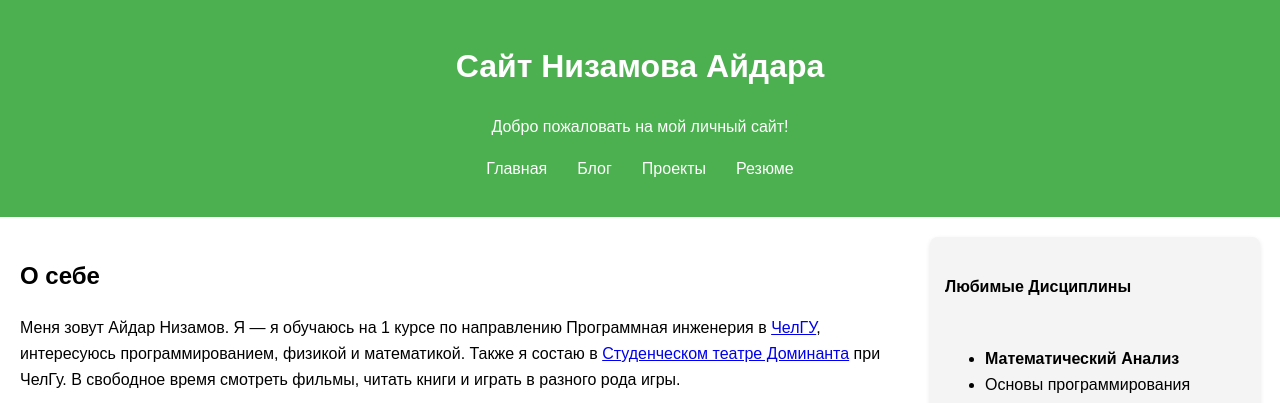
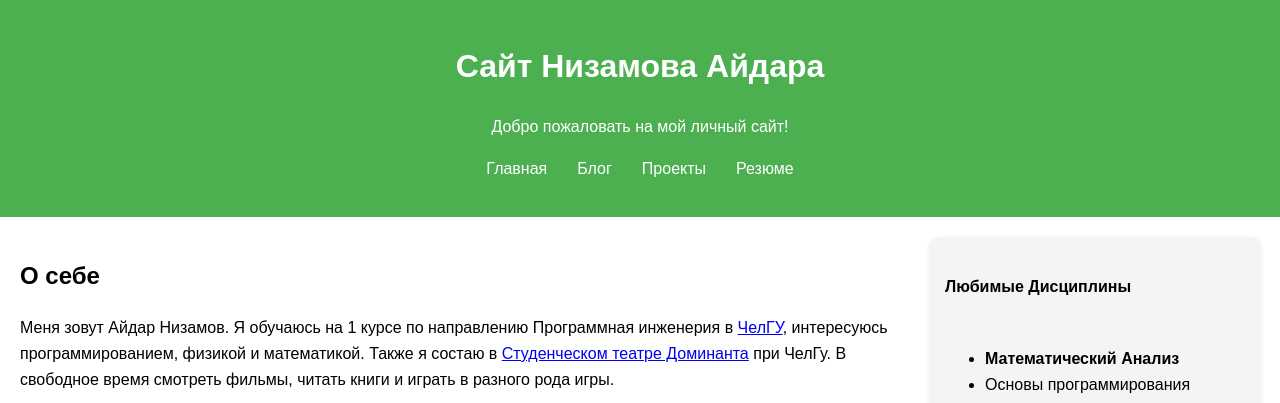
Before and after one commit to riht7405/riht7405.github.io, a plain HTML site: page index.html in a window 1280 px wide. Shown: the top 403 px of the page. Drawn offline with Linux system fonts and the light colour scheme.

Commit message:
Update index.html

```diff
--- a/index.html
+++ b/index.html
@@ -23,7 +23,7 @@
 <div class="main-wrapper">
 <main class="content">
 <h2>О себе</h2>
-<p>Меня зовут Айдар Низамов. Я — я обучаюсь на 1 курсе по направлению Программная инженерия в <a href="https://www.csu.ru/">ЧелГУ</a>, интересуюсь программированием, физикой и математикой. Также я состаю в <a href="https://vk.com/dominanta_csu?from=groups">Студенческом театре Доминанта</a> при ЧелГу. В свободное время смотреть фильмы, читать книги и играть в разного рода игры.</p>
+<p>Меня зовут Айдар Низамов. Я обучаюсь на 1 курсе по направлению Программная инженерия в <a href="https://www.csu.ru/">ЧелГУ</a>, интересуюсь программированием, физикой и математикой. Также я состаю в <a href="https://vk.com/dominanta_csu?from=groups">Студенческом театре Доминанта</a> при ЧелГу. В свободное время смотреть фильмы, читать книги и играть в разного рода игры.</p>
 
 <section>
     <h3>Моё фото</h3>
```
